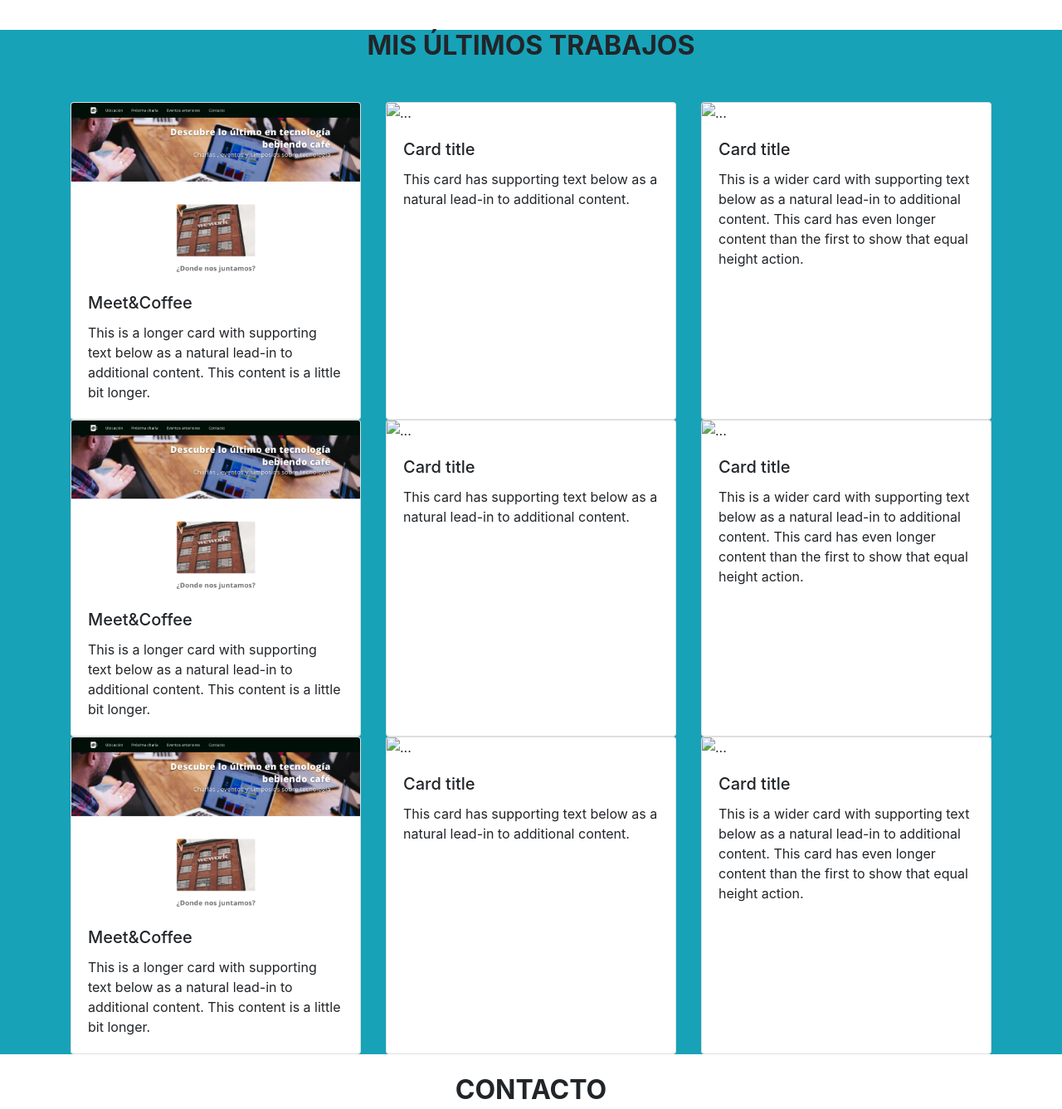
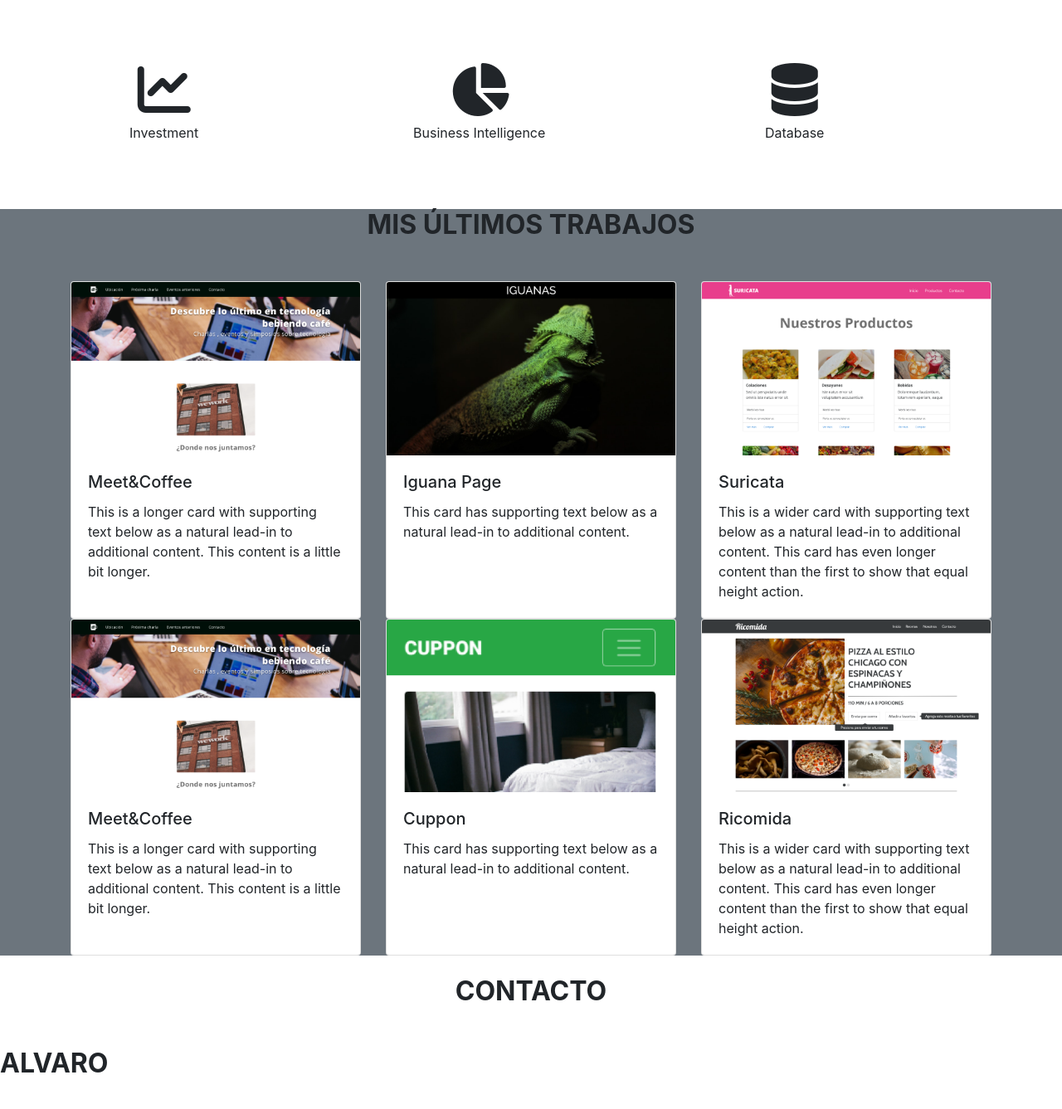
Before and after one commit to CablCode/fakePortafolio, a plain HTML site: page index.html in a window 1280 px wide. Shown: the part 1200-2537 px from the top of the page at 83% size. Drawn offline with nearby package versions, Linux system fonts and the light colour scheme.

Commit message:
carousel

```diff
--- a/assets/css/style.css
+++ b/assets/css/style.css
@@ -32,3 +32,7 @@ hr {
 .description h3 {
     font-size: 1.2rem;
 }
+
+.carousel-indicators {
+    top: 100px;
+}
--- a/index.html
+++ b/index.html
@@ -67,13 +67,60 @@
 
     <!--Experiencia-->
 
-    <section>
+    <div class="container my-5 py-3">
+        <div id="blogcarousel" class="carousel slide" data-ride="carousel">
+            <ol class="carousel-indicators">
+                <li data-target="#blogcarousel" data-slide-to="0" class="active"></li>
+                <li data-target="#blogcarousel" data-slide-to="1"></li>
+            </ol>
 
-    </section>
+            <div class="carousel-inner text-center">
+                <div class="carousel-item active">
+                    <div class="row">
+                        <div class="col-4">
+                            <i class="fas fa-chart-line fa-4x"></i>
+                            <p class="pt-2">Investment</p>
+                        </div>
+
+                        <div class="col-4">
+                            <i class="fas fa-chart-pie fa-4x"></i>
+                            <p class="pt-2">Business Intelligence</p>
+                        </div>
+
+                        <div class="col-4">
+                            <i class="fas fa-database fa-4x"></i>
+                            <p class="pt-2">Database</p>
+                        </div>
+                    </div>
+                </div>
+
+                <div class="carousel-item">
+                    <div class="row">
+                        <div class="col-4">
+                            <i class="fas fa-lock fa-4x"></i>
+                            <p class="pt-2">Cybersecurity</p>
+                        </div>
+
+                        <div class="col-4">
+                            <i class="fas fa-film fa-4x"></i>
+                            <p class="pt-2">Filmmaker</p>
+                        </div>
+
+                        <div class="col-4">
+                            <i class="fas fa-music fa-4x"></i>
+                            <p class="pt-2">Music Producer</p>
+
+                        </div>
+                    </div>
+                </div>
+            </div>
+
+        </div>
+    </div>
 
     <!--Trabajos-->
 
-    <section class="container-fluid bg-info">
+    <section class="container-fluid bg-secondary">
         <div class="container">
             <h2 class="text-center font-weight-bold mb-5 mt-4">MIS ÚLTIMOS TRABAJOS</h2>
             <div class="card-deck">
@@ -85,16 +132,16 @@
                 </div>
                 </div>
                 <div class="card">
-                <img src="..." class="card-img-top" alt="...">
+                <img src="assets/img/iguana_page.png" class="card-img-top" alt="Iguana">
                 <div class="card-body">
-                    <h5 class="card-title">Card title</h5>
+                    <h5 class="card-title">Iguana Page</h5>
                     <p class="card-text">This card has supporting text below as a natural lead-in to additional content.</p>
                 </div>
                 </div>
                 <div class="card">
-                <img src="..." class="card-img-top" alt="...">
+                <img src="assets/img/suricata.png" class="card-img-top" alt="Suricata">
                 <div class="card-body">
-                    <h5 class="card-title">Card title</h5>
+                    <h5 class="card-title">Suricata</h5>
                     <p class="card-text">This is a wider card with supporting text below as a natural lead-in to additional content. This card has even longer content than the first to show that equal height action.</p>
                 </div>
                 </div>
@@ -109,40 +156,16 @@
                 </div>
                 </div>
                 <div class="card">
-                <img src="..." class="card-img-top" alt="...">
+                <img src="assets/img/cuppon.png" class="card-img-top" alt="cuppon">
                 <div class="card-body">
-                    <h5 class="card-title">Card title</h5>
+                    <h5 class="card-title">Cuppon</h5>
                     <p class="card-text">This card has supporting text below as a natural lead-in to additional content.</p>
                 </div>
                 </div>
                 <div class="card">
-                <img src="..." class="card-img-top" alt="...">
+                <img src="assets/img/ricomida.png" class="card-img-top" alt="Ricomida">
                 <div class="card-body">
-                    <h5 class="card-title">Card title</h5>
-                    <p class="card-text">This is a wider card with supporting text below as a natural lead-in to additional content. This card has even longer content than the first to show that equal height action.</p>
-                </div>
-                </div>
-            </div>
-
-            <div class="card-deck">
-                <div class="card">
-                <img src="assets/img/meet_coffee.png" class="card-img-top" alt="Meet&Coffee">
-                <div class="card-body">
-                    <h5 class="card-title">Meet&Coffee</h5>
-                    <p class="card-text">This is a longer card with supporting text below as a natural lead-in to additional content. This content is a little bit longer.</p>
-                </div>
-                </div>
-                <div class="card">
-                <img src="..." class="card-img-top" alt="...">
-                <div class="card-body">
-                    <h5 class="card-title">Card title</h5>
-                    <p class="card-text">This card has supporting text below as a natural lead-in to additional content.</p>
-                </div>
-                </div>
-                <div class="card">
-                <img src="..." class="card-img-top" alt="...">
-                <div class="card-body">
-                    <h5 class="card-title">Card title</h5>
+                    <h5 class="card-title">Ricomida</h5>
                     <p class="card-text">This is a wider card with supporting text below as a natural lead-in to additional content. This card has even longer content than the first to show that equal height action.</p>
                 </div>
                 </div>
```
